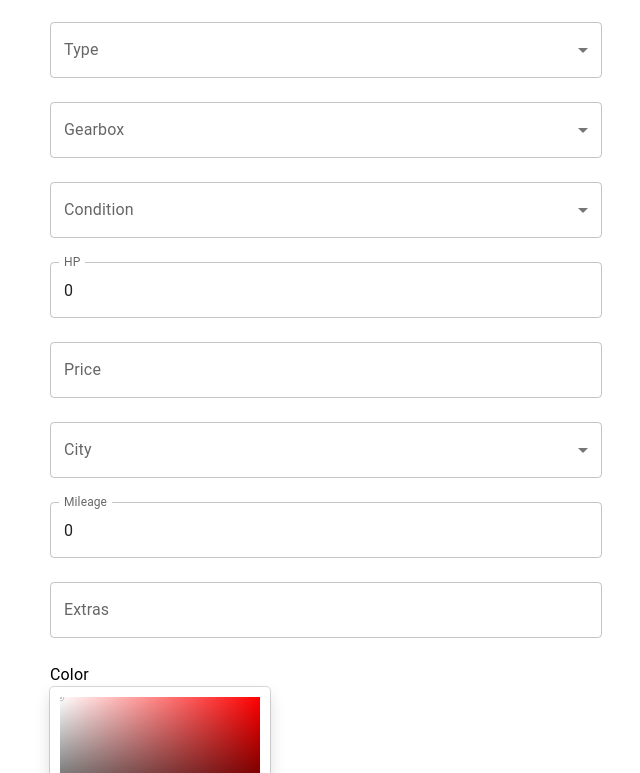
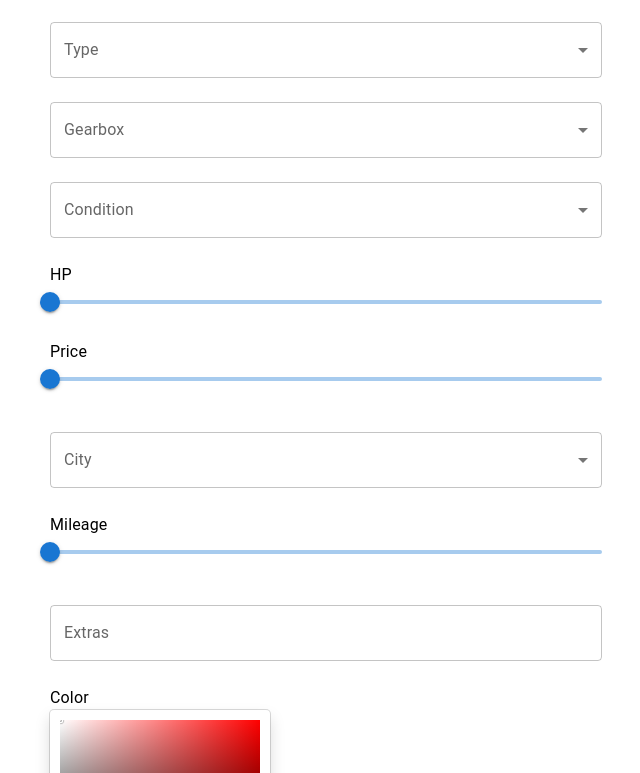
Before and after one commit to petrunov/fe-cars, a React (Vite) app: page /new in a window 1280 px wide. Shown: the part 458-1231 px from the top of the page, without its empty margins (314-954 px from the left). Built offline with nearby package versions, Linux system fonts and the light colour scheme; sample sign-in values are in the browser's storage.

Commit message:
Adjusted car field types and validation

```diff
--- a/src/components/CarForm.tsx
+++ b/src/components/CarForm.tsx
@@ -11,6 +11,7 @@ import {
   Select,
   FormControl,
   InputLabel,
+  Slider,
 } from '@mui/material';
 import { SketchPicker } from 'react-color';
 import { useFormik } from 'formik';
@@ -125,18 +126,29 @@ function CarForm({ initialData, onSubmit }: CarFormProps) {
               label="Year"
               minDate={new Date(1885, 0, 1)}
               maxDate={new Date(2024, 11, 31)}
-              value={formik.values.year}
-              onChange={(value) =>
-                formik.setFieldValue('year', value?.getFullYear() || '')
+              value={
+                formik.values.year ? new Date(formik.values.year, 0, 1) : null
               }
+              onChange={(value) => {
+                const year = value ? value.getFullYear() : undefined;
+                formik.setFieldValue('year', year);
+              }}
               renderInput={(params) => (
                 <TextField
-                  {...params}
                   name="year"
                   margin="normal"
                   fullWidth
                   error={formik.touched.year && Boolean(formik.errors.year)}
                   helperText={formik.touched.year && formik.errors.year}
+                  value={params.inputProps?.value}
+                  onBlur={params.inputProps?.onBlur}
+                  onChange={params.inputProps?.onChange}
+                  label={params.label}
+                  variant={params.variant}
+                  inputRef={params.inputRef}
+                  InputLabelProps={params.InputLabelProps}
+                  InputProps={params.InputProps}
+                  FormHelperTextProps={params.FormHelperTextProps}
                 />
               )}
             />
@@ -201,27 +213,34 @@ function CarForm({ initialData, onSubmit }: CarFormProps) {
               ))}
             </Select>
           </FormControl>
-          <TextField
+          <Box sx={{ mt: 2, mb: 2 }}>
+            <Typography component="label" variant="body1">
+              HP
+            </Typography>
+            <Slider
               name="hp"
-            label="HP"
-            fullWidth
-            type="number"
               value={formik.values.hp}
-            onChange={formik.handleChange}
-            margin="normal"
-            error={formik.touched.hp && Boolean(formik.errors.hp)}
-            helperText={formik.touched.hp && formik.errors.hp}
+              onChange={(_event, value) => formik.setFieldValue('hp', value)}
+              step={1}
+              min={30}
+              max={3000}
+              valueLabelDisplay="auto"
             />
-          <TextField
+          </Box>
+          <Box sx={{ mt: 2, mb: 2 }}>
+            <Typography component="label" variant="body1">
+              Price
+            </Typography>
+            <Slider
               name="price"
-            label="Price"
-            fullWidth
               value={formik.values.price}
-            onChange={formik.handleChange}
-            margin="normal"
-            error={formik.touched.price && Boolean(formik.errors.price)}
-            helperText={formik.touched.price && formik.errors.price}
+              onChange={(_event, value) => formik.setFieldValue('price', value)}
+              step={500}
+              min={0}
+              max={1000000}
+              valueLabelDisplay="auto"
             />
+          </Box>
           <FormControl fullWidth margin="normal">
             <InputLabel>City</InputLabel>
             <Select
@@ -237,17 +256,22 @@ function CarForm({ initialData, onSubmit }: CarFormProps) {
               ))}
             </Select>
           </FormControl>
-          <TextField
+          <Box sx={{ mt: 2, mb: 2 }}>
+            <Typography component="label" variant="body1">
+              Mileage
+            </Typography>
+            <Slider
               name="mileage"
-            label="Mileage"
-            type="number"
-            fullWidth
               value={formik.values.mileage}
-            onChange={formik.handleChange}
-            margin="normal"
-            error={formik.touched.mileage && Boolean(formik.errors.mileage)}
-            helperText={formik.touched.mileage && formik.errors.mileage}
+              onChange={(_event, value) =>
+                formik.setFieldValue('mileage', value)
+              }
+              step={1000}
+              min={1000}
+              max={1000000}
+              valueLabelDisplay="auto"
             />
+          </Box>
           <TextField
             name="extras"
             label="Extras"
--- a/src/interfaces/Car.ts
+++ b/src/interfaces/Car.ts
@@ -11,7 +11,7 @@ export interface Car {
   car_condition: string;
   hp: number;
   color: string;
-  price: string;
+  price: number;
   city: string;
   mileage: number;
   extras: string;
--- a/src/utils/validationSchemas.ts
+++ b/src/utils/validationSchemas.ts
@@ -1,4 +1,3 @@
-// src/utils/validationSchemas.ts
 import * as yup from 'yup';
 
 const carValidationSchema = yup.object().shape({
@@ -6,7 +5,7 @@ const carValidationSchema = yup.object().shape({
   model: yup.string().required('Model is required'),
   year: yup
     .number()
-    .min(1886, 'Year must be after 1885')
+    .min(1885, 'Year must be after 1885')
     .required('Year is required'),
   engine: yup.string().required('Engine is required'),
   type: yup.string().required('Type is required'),
@@ -17,7 +16,10 @@ const carValidationSchema = yup.object().shape({
     .positive('HP must be a positive number')
     .required('HP is required'),
   color: yup.string().required('Color is required'),
-  price: yup.number().required('Price is required'),
+  price: yup
+    .number()
+    .positive('Price must be a positive number')
+    .required('Price is required'),
   city: yup.string().required('City is required'),
   mileage: yup
     .number()
```
Lines whose indentation alone changed are shown as unchanged.
